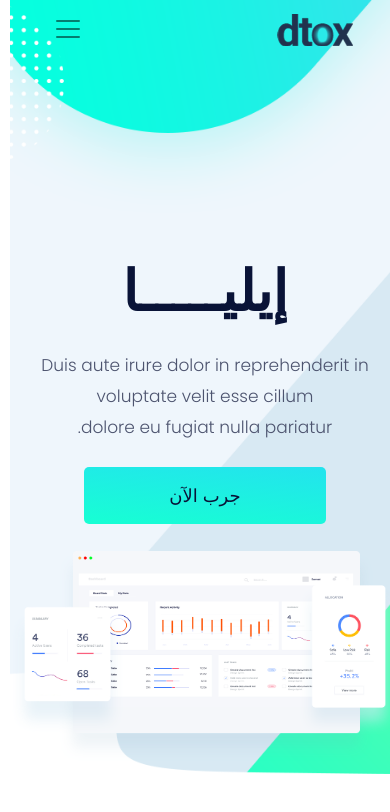
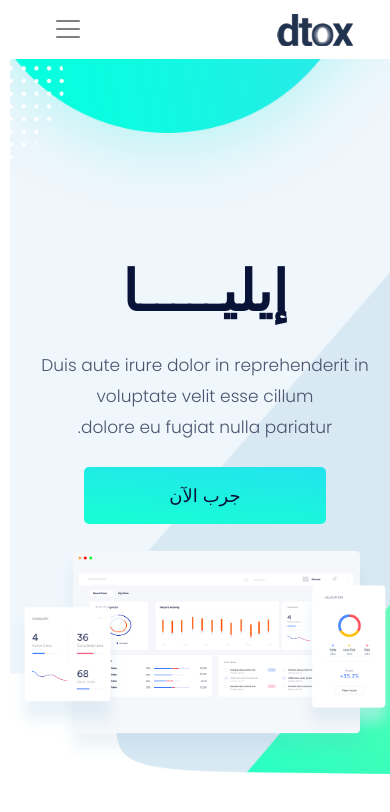
Before and after one commit to iHussamAlshayeb/Ellia, a website: page dtox-main/theme/index.html in a window 390 px wide. Shown: the top 812 px of the page. Drawn offline with Linux system fonts and the light colour scheme.

Commit message:
Update style.css

```diff
--- a/dtox-main/theme/css/style.css
+++ b/dtox-main/theme/css/style.css
@@ -395,6 +395,7 @@ a:hover {
 
 .navigation {
   transition: 0.3s ease;
+  /* background-color: white; */
 }
 
 .navbar {
@@ -403,6 +404,11 @@ a:hover {
 @media (max-width: 991px) {
   .navbar-collapse {
     padding-bottom: 20px;
+  }
+  .navigation {
+    transition: 0.3s ease;
+    /* Background Color for navbar */
+    background-color: white;
   }
 }
 
```
